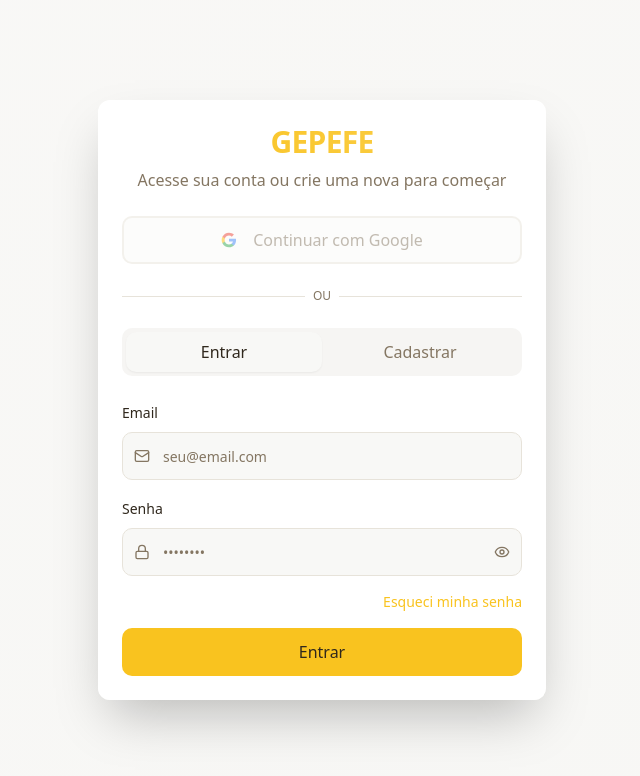
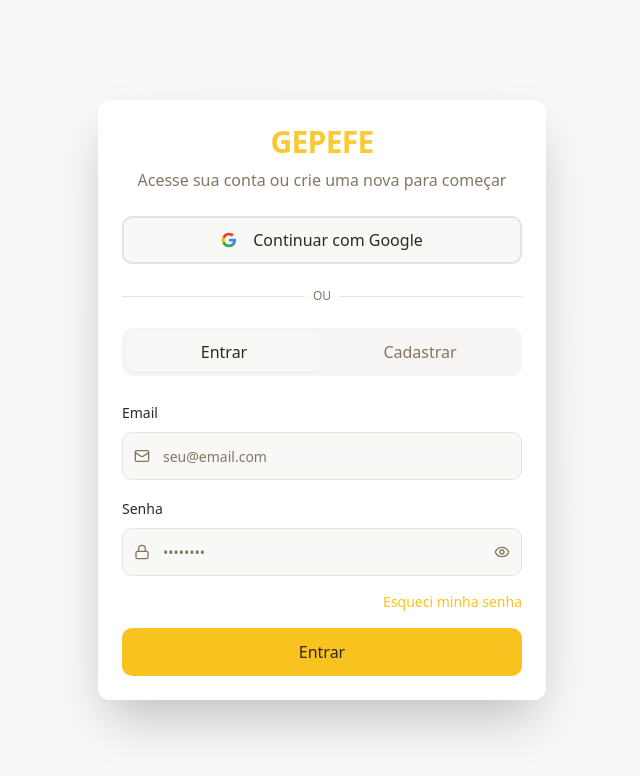
Before and after one commit to SolracZiul/gepefe-site, a React (Vite) app: page /auth in a window 1280 px wide. Shown: the top 776 px of the page, without its empty margins (318-958 px from the left). Built offline with nearby package versions, Linux system fonts and the light colour scheme.

Commit message:
Re-enable Google login
The Google login button has been re-enabled after the necessary Supabase configurations were completed.

```diff
--- a/src/pages/Auth.tsx
+++ b/src/pages/Auth.tsx
@@ -211,12 +211,11 @@ export default function Auth() {
         </CardHeader>
         <CardContent className="space-y-6">
           {/* Google Sign In Button */}
-          {/* Temporariamente desabilitado até configurar Google OAuth */}
           <Button
             onClick={handleGoogleSignIn}
-            disabled={true}
+            disabled={googleLoading}
             variant="outline"
-            className="w-full h-12 text-base font-medium border-2 hover:bg-muted/20 focus:bg-muted/20 active:bg-muted/30 text-muted-foreground hover:text-muted-foreground focus:text-muted-foreground active:text-muted-foreground transition-all duration-200 opacity-50 cursor-not-allowed"
+            className="w-full h-12 text-base font-medium border-2 hover:bg-muted/20 focus:bg-muted/20 active:bg-muted/30 text-foreground hover:text-foreground focus:text-foreground active:text-foreground transition-all duration-200"
           >
             {googleLoading ? (
               <Loader2 className="mr-2 h-5 w-5 animate-spin" />
```
